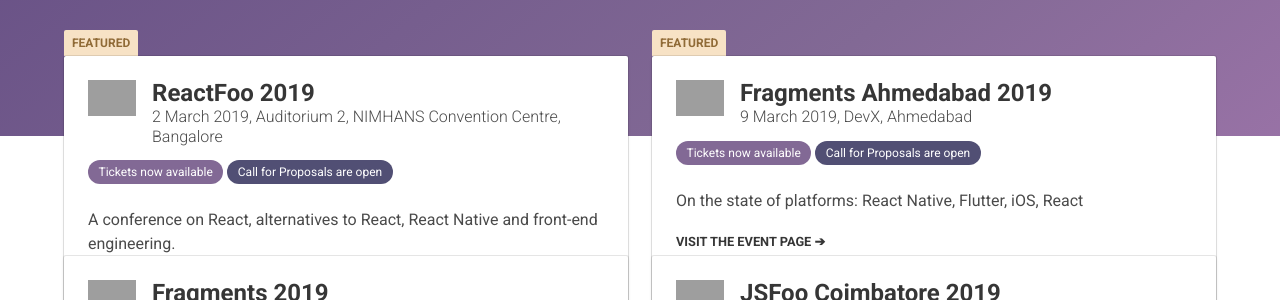
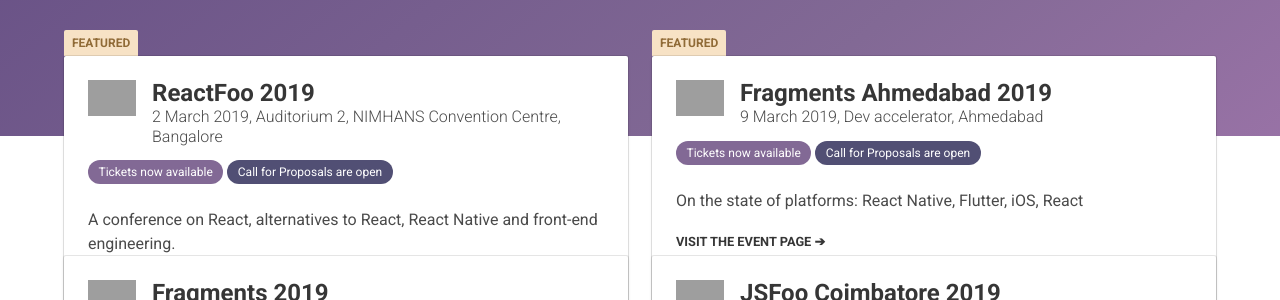
Before and after one commit to hasgeek/events, a Jekyll site: the page built from index.html, in a window 1280 px wide and 900 px high, cut to the strip 400-700 px from the top of the window. Built offline with Jekyll 4.4.1, drawn with Linux system fonts in a browser that asks for light colours; grey boxes are pictures that could not be loaded.

Commit message:
Updated the venue name (#1271)

```diff
--- a/_fragments_events/2019-ahmedabad.md
+++ b/_fragments_events/2019-ahmedabad.md
@@ -2,7 +2,7 @@
 layout: event
 title: Fragments Ahmedabad 2019
 subtitle: "On the state of platforms: React Native, Flutter, iOS, React"
-datelocation: "9 March 2019, DevX, Ahmedabad"
+datelocation: "9 March 2019, Dev accelerator, Ahmedabad"
 city: Ahmedabad
 start_time: 2019-03-09
 end_time: 2019-03-09
@@ -39,12 +39,12 @@
   type: "conference"
 
 venue:
-  label: DevX Accelerator
+  label: Dev accelerator
   lat: 23.0302
   lng: 72.5299
   google_maps_url: https://goo.gl/maps/qxmy2TZ9mv52
   address: |
-    DevX Accelerator, C-201, 2nd Floor, The First, B/h Keshav Baugh Party Plot, Nr. Shivalik High-Street, Vastrapur, Ahmedabad-380015.
+    Dev accelerator, C-201, 2nd Floor, The First, B/h Keshav Baugh Party Plot, Nr. Shivalik High-Street, Vastrapur, Ahmedabad-380015.
 
 sponsor:
   blurb: |
```
